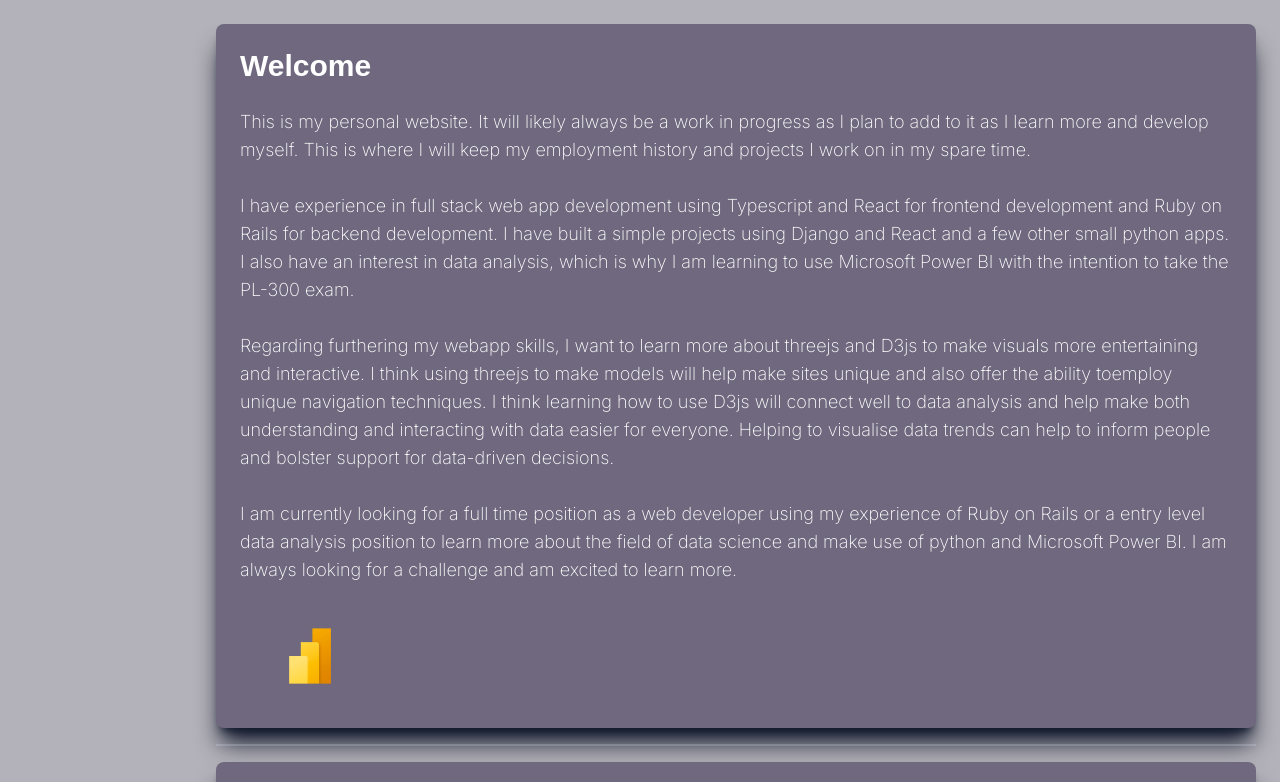
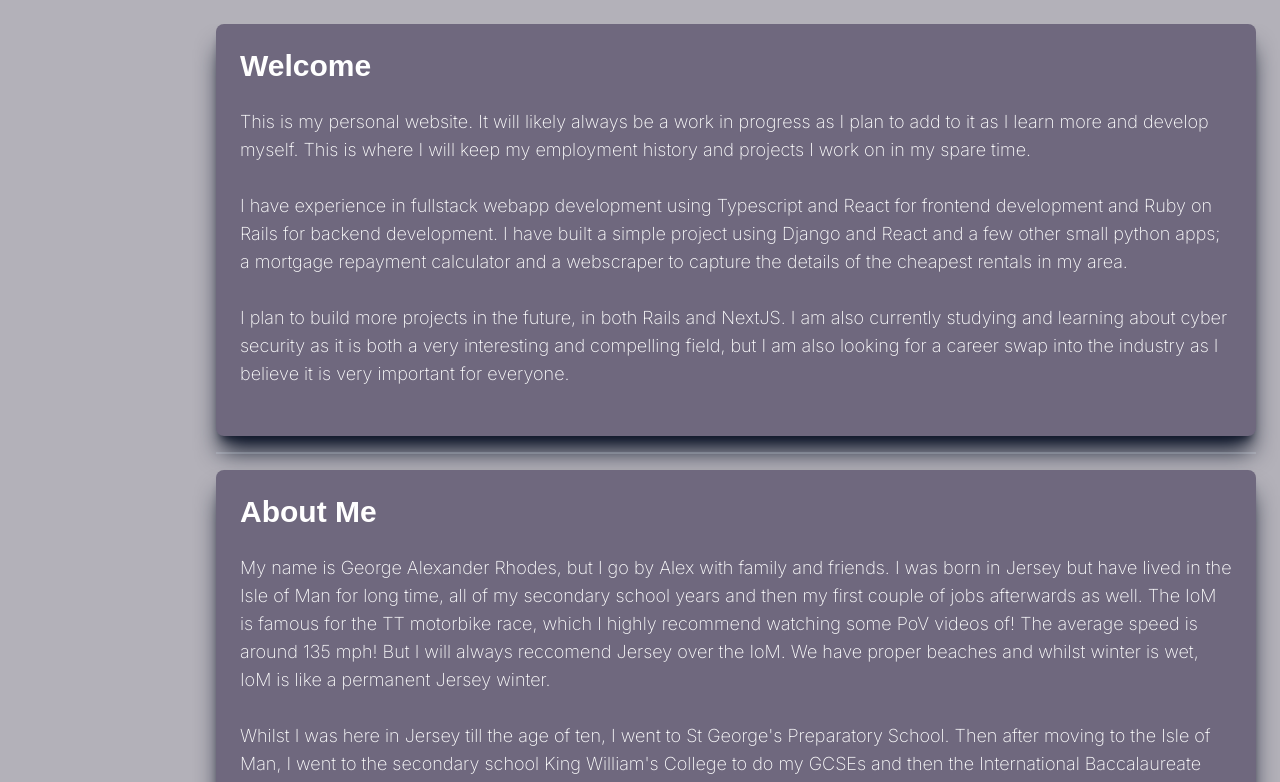
Before and after one commit to GeAR522/myweb-frontend, a Next.js app: page / in a window 1280 px wide. Shown: the top 782 px of the page. Built offline with nearby package versions, Linux system fonts and the light colour scheme.

Commit message:
changes to text

```diff
--- a/src/app/components/WelcomeBlock.tsx
+++ b/src/app/components/WelcomeBlock.tsx
@@ -5,7 +5,7 @@
 import { animated, useInView } from 'react-spring';
 
 const welcomeText =
-  'This is my personal website. It will likely always be a work in progress as I plan to add to it as I learn more and develop myself. This is where I will keep my employment history and projects I work on in my spare time. \n\nI have experience in full stack web app development using Typescript and React for frontend development and Ruby on Rails for backend development. I have built a simple projects using Django and React and a few other small python apps. I also have an interest in data analysis, which is why I am learning to use Microsoft Power BI with the intention to take the PL-300 exam. \n\nRegarding furthering my webapp skills, I want to learn more about threejs and D3js to make visuals more entertaining and interactive. I think using threejs to make models will help make sites unique and also offer the ability toemploy unique navigation techniques. I think learning how to use D3js will connect well to data analysis and help make both understanding and interacting with data easier for everyone. Helping to visualise data trends can help to inform people and bolster support for data-driven decisions. \n\nI am currently looking for a full time position as a web developer using my experience of Ruby on Rails or a entry level data analysis position to learn more about the field of data science and make use of python and Microsoft Power BI. I am always looking for a challenge and am excited to learn more.';
+  'This is my personal website. It will likely always be a work in progress as I plan to add to it as I learn more and develop myself. This is where I will keep my employment history and projects I work on in my spare time. \n\nI have experience in fullstack webapp development using Typescript and React for frontend development and Ruby on Rails for backend development. I have built a simple project using Django and React and a few other small python apps; a mortgage repayment calculator and a webscraper to capture the details of the cheapest rentals in my area. \n\nI plan to build more projects in the future, in both Rails and NextJS. I am also currently studying and learning about cyber security as it is both a very interesting and compelling field, but I am also looking for a career swap into the industry as I believe it is very important for everyone. ';
 
 export default function WelcomeBlock() {
   const [ref, springs] = useInView(
@@ -40,7 +40,7 @@
       <div id="welcome-block-content" className="py-6">
         <p className="whitespace-pre-wrap text-lg">{welcomeText}</p>
       </div>
-      <a
+      {/* <a
         className="flex w-fit"
         target="_blank"
         href="https://learn.microsoft.com/en-us/credentials/certifications/data-analyst-associate/?practice-assessment-type=certification"
@@ -58,7 +58,7 @@
             alt="power-bi-icon"
           />
         </div>
-      </a>
+      </a> */}
     </animated.div>
   );
 }
```
Also changed, not shown: src/app/components/About.tsx (+1 -1 lines), 1 other file (tests, documents, lock files or other folders).
